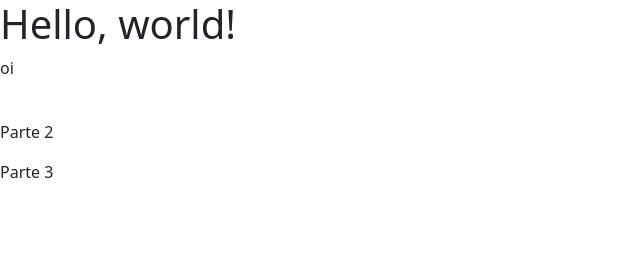
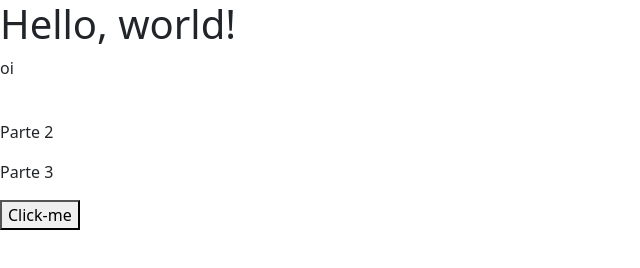
Before and after one commit to LucasdsGomes/retailX-project, a plain HTML site: page index.html in a window 1280 px wide. Shown: the whole page, without its empty margins (0-640 px from the left). Drawn offline with nearby package versions, Linux system fonts and the light colour scheme.

Commit message:
botao click me

```diff
--- a/index.html
+++ b/index.html
@@ -12,6 +12,8 @@
     <br>
     <p>Parte 2</p>
     <p>Parte 3</p>
+    <button>Click-me</button>
+
     <script src="https://cdn.jsdelivr.net/npm/bootstrap@5.3.3/dist/js/bootstrap.bundle.min.js" integrity="sha384-YvpcrYf0tY3lHB60NNkmXc5s9fDVZLESaAA55NDzOxhy9GkcIdslK1eN7N6jIeHz" crossorigin="anonymous"></script>
   </body>
 </html>
```
